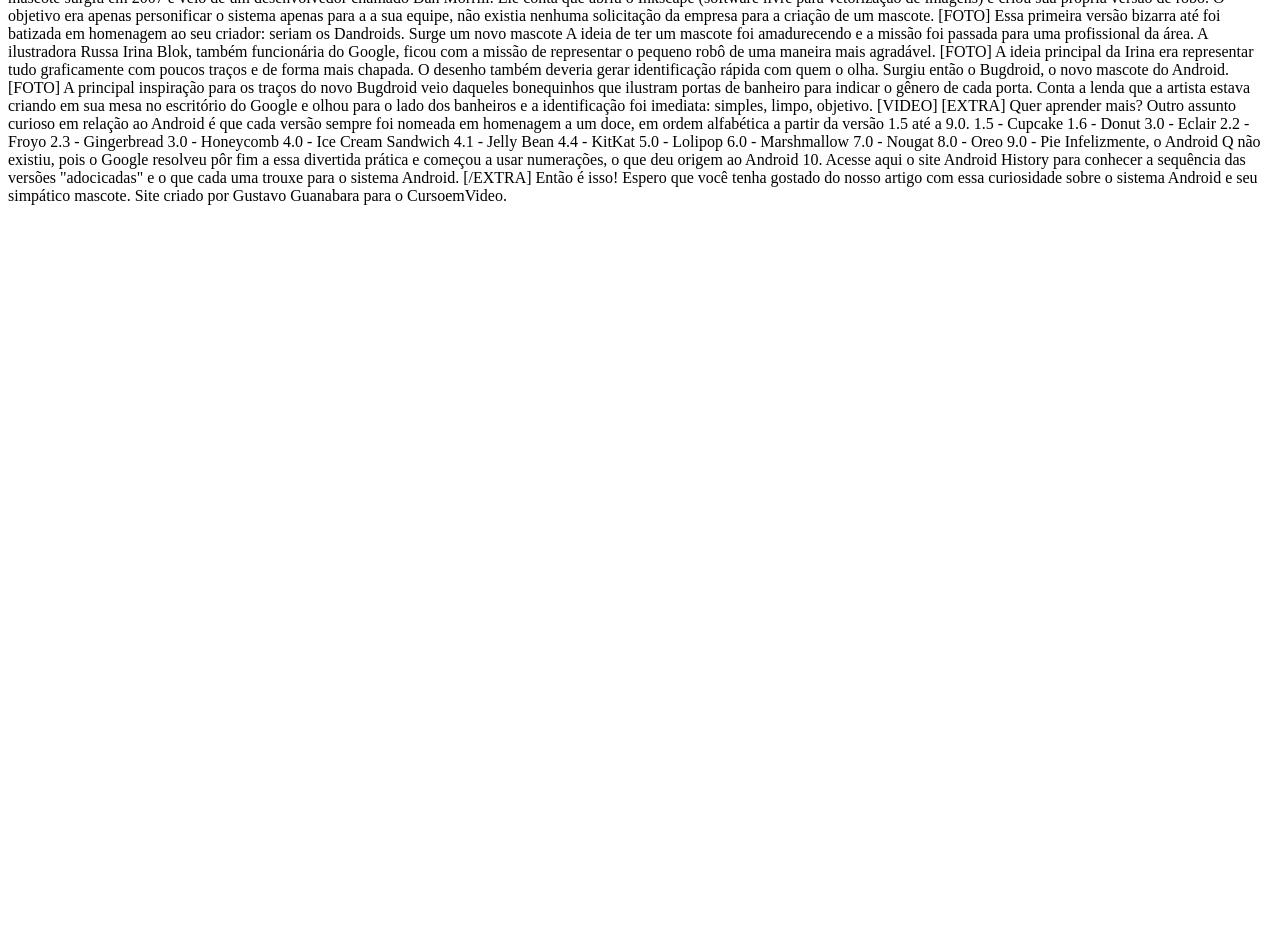
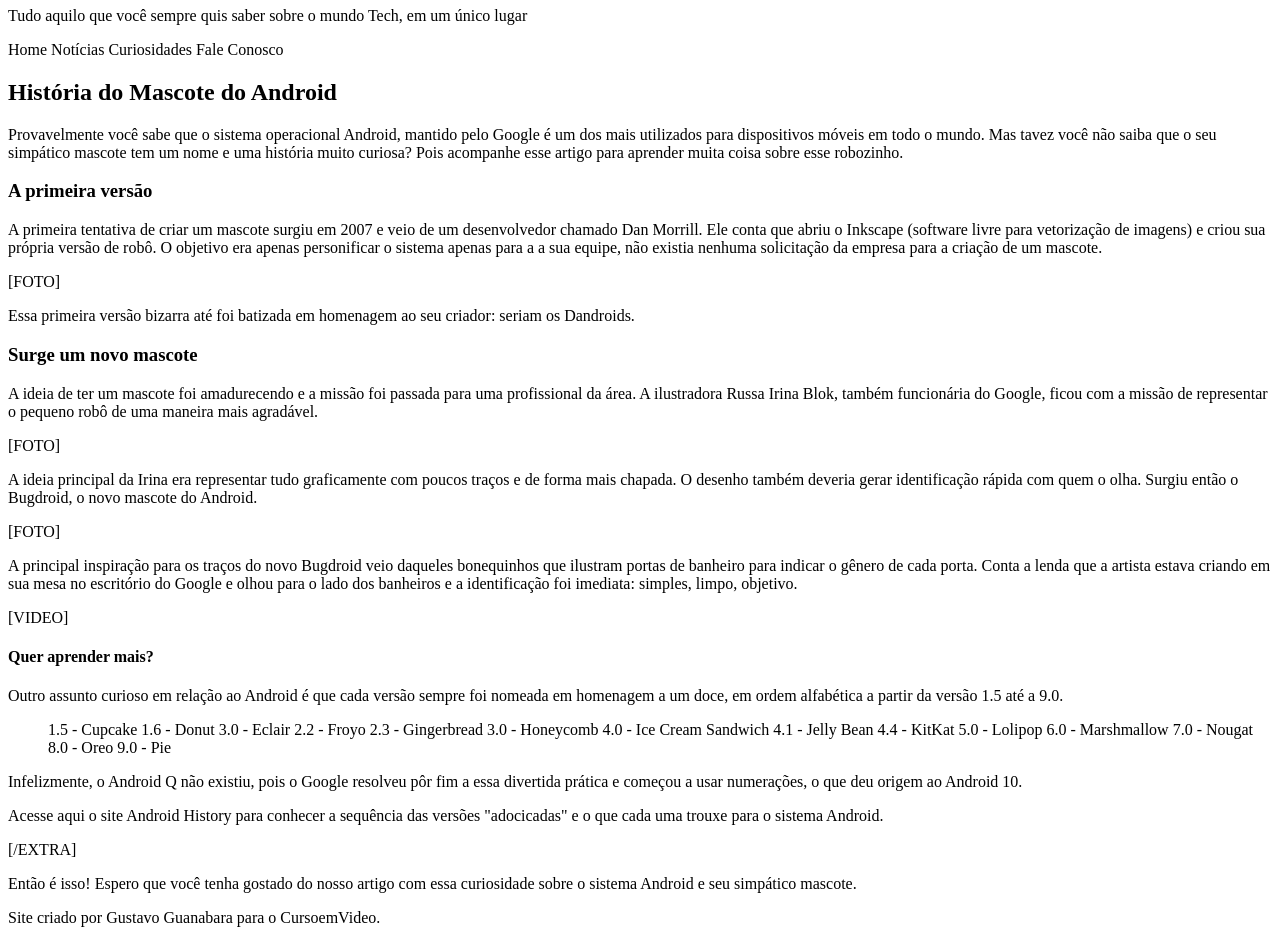
Before and after one commit to lucasoliveiradc/projeto-html-css, a plain HTML site: page index.html in a window 1280 px wide. Shown: the part 73-1008 px from the top of the page. Before the commit the page ends 800 px from the top, so only its background shows below. Drawn offline with Linux system fonts and the light colour scheme.

Commit message:
inserindo tags semanticas

```diff
--- a/index.html
+++ b/index.html
@@ -3,49 +3,76 @@
 <head>
     <meta charset="UTF-8">
     <meta name="viewport" content="width=device-width, initial-scale=1.0">
-    <title>Document</title>
+    <title>Desafio Android</title>
 </head>
 <body>
-    Curiosidades de Tecnologia
+    <header>
+        <h1>Curiosidades de Tecnologia</h1>
 
+        <p>
             Tudo aquilo que você sempre quis saber sobre o mundo Tech, em um único lugar
-
-[MENU]
+        </p>
+        <nav>
             Home
             Notícias
             Curiosidades
             Fale Conosco
+        </nav>
+    </header>
 
+<main>
+    <h2>
         História do Mascote do Android
+    </h2>
 
+    <p>
         Provavelmente você sabe que o sistema operacional Android, mantido pelo Google é um dos mais utilizados para dispositivos móveis em todo o mundo. Mas tavez você não saiba que o seu simpático mascote tem um nome e uma história muito curiosa? Pois acompanhe esse artigo para aprender muita coisa sobre esse robozinho.
+    </p>
 
+    <h3>
         A primeira versão
+    </h3>
 
+    <p>
         A primeira tentativa de criar um mascote surgiu em 2007 e veio de um desenvolvedor chamado Dan Morrill. Ele conta que abriu o Inkscape (software livre para vetorização de imagens) e criou sua própria versão de robô. O objetivo era apenas personificar o sistema apenas para a a sua equipe, não existia nenhuma solicitação da empresa para a criação de um mascote.
+    </p>
 
     [FOTO]
 
+    <p>
         Essa primeira versão bizarra até foi batizada em homenagem ao seu criador: seriam os Dandroids.
+    </p>
 
+    <h3>
         Surge um novo mascote
+    </h3>
 
+    <p>
         A ideia de ter um mascote foi amadurecendo e a missão foi passada para uma profissional da área. A ilustradora Russa Irina Blok, também funcionária do Google, ficou com a missão de representar o pequeno robô de uma maneira mais agradável.
+    </p>
 
     [FOTO]
 
+    <p>
         A ideia principal da Irina era representar tudo graficamente com poucos traços e de forma mais chapada. O desenho também deveria gerar identificação rápida com quem o olha. Surgiu então o Bugdroid, o novo mascote do Android.
+    </p>
 
     [FOTO]
 
+    <p>
         A principal inspiração para os traços do novo Bugdroid veio daqueles bonequinhos que ilustram portas de banheiro para indicar o gênero de cada porta. Conta a lenda que a artista estava criando em sua mesa no escritório do Google e olhou para o lado dos banheiros e a identificação foi imediata: simples, limpo, objetivo.
+    </p>
 
     [VIDEO]
 
-[EXTRA] Quer aprender mais?
+    <section>
+        <h4>Quer aprender mais?</h4>
 
+        <p>
             Outro assunto curioso em relação ao Android é que cada versão sempre foi nomeada em homenagem a um doce, em ordem alfabética a partir da versão 1.5 até a 9.0.
+        </p>
 
+        <ul>
             1.5 - Cupcake
             1.6 - Donut
             3.0 - Eclair
@@ -60,14 +87,27 @@ Outro assunto curioso em relação ao Android é que cada versão sempre foi nom
             7.0 - Nougat
             8.0 - Oreo
             9.0 - Pie
+        </ul>
 
+        <p>
             Infelizmente, o Android Q não existiu, pois o Google resolveu pôr fim a essa divertida prática e começou a usar numerações, o que deu origem ao Android 10.
+        </p>
 
+        <p>
             Acesse aqui o site Android History para conhecer a sequência das versões "adocicadas" e o que cada uma trouxe para o sistema Android.
+        </p>
         [/EXTRA]
 
+        <p>
             Então é isso! Espero que você tenha gostado do nosso artigo com essa curiosidade sobre o sistema Android e seu simpático mascote.
+        </p>
+    </section>
 
+</main>
+
+    <footer>
         Site criado por Gustavo Guanabara para o CursoemVideo.
+    </footer>
+
 </body>
 </html>
```
Lines whose indentation alone changed are shown as unchanged.
